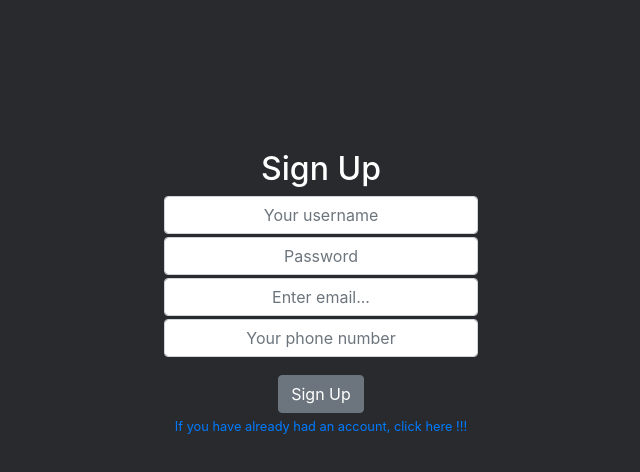
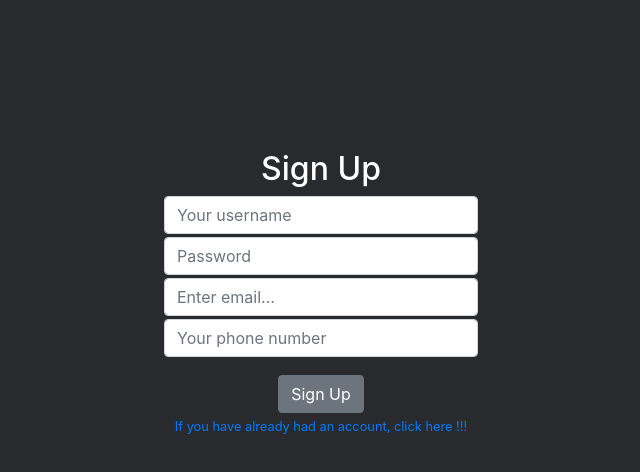
Before and after one commit to ThadsEgar/hackutd2019frontend, a React (Create React App) app: page / in a window 1280 px wide. Shown: the top 472 px of the page, without its empty margins (319-959 px from the left). Built offline with nearby package versions, Linux system fonts and the light colour scheme; no server answers.

Commit message:
fix styling

```diff
--- a/src/App.css
+++ b/src/App.css
@@ -1,4 +1,4 @@
-* {
+.App {
   color: #fff;
   text-align: center;
   background-color:#292a2d ;
@@ -6,7 +6,7 @@
 
 .container {
   width: 350px;
-  margin-top: 150px;
+  margin-top: 150px;;
 }
 
 .form-group {
--- a/src/App.js
+++ b/src/App.js
@@ -14,18 +14,20 @@ function App() {
 
   return (
     <div className="App">
-        <Container>
+
           <Router>
-            <div>
+            {isloggedin && <Route path="/map" component={MapVisual} />}
+            <div className="main">
+            <Container>
               <Route exact path="/" component={FormRegistration}/>
               <Route
                 path="/sign-in"
                 render={(props) => <SignIn {...props} isloggedin={isloggedin} setLoggedin={setLoggedin}/>}
               />
-              {isloggedin && <Route path="/map" component={MapVisual} />}
+              </Container>
             </div>
           </Router>
-        </Container>
+
     </div>
   );
 }
--- a/src/Components/Map.js
+++ b/src/Components/Map.js
@@ -1,5 +1,6 @@
 import React, { useEffect, useRef } from 'react';
 import { loadModules } from 'esri-loader';
+
 
 export const WebMapView = () => {
     const mapRef = useRef();
--- a/src/Components/MapVisual.js
+++ b/src/Components/MapVisual.js
@@ -1,5 +1,7 @@
 import React from "react"
 import WebMapView from "./Map.js"
+import "./map.css"
+
 function MapVisual() {
     return (
         <div className="map">
--- a/src/Components/map.css
+++ b/src/Components/map.css
@@ -0,0 +1,11 @@
+.webmap {
+    height: 700px;
+    width: 100%;
+
+}
+
+.map {
+    margin-top: 0;
+    width: 100%;
+    height: 100%;
+}
--- a/src/index.css
+++ b/src/index.css
@@ -1,5 +1,6 @@
 body {
   margin: 0;
+  background-color:#292a2d ;
   font-family: -apple-system, BlinkMacSystemFont, "Segoe UI", "Roboto", "Oxygen",
     "Ubuntu", "Cantarell", "Fira Sans", "Droid Sans", "Helvetica Neue",
     sans-serif;
@@ -11,7 +12,3 @@ code {
   font-family: source-code-pro, Menlo, Monaco, Consolas, "Courier New",
     monospace;
 }
-
-.webmap {
-  height: 400px;
-}
```
Also changed, not shown: 1 other file (tests, documents, lock files or other folders).
